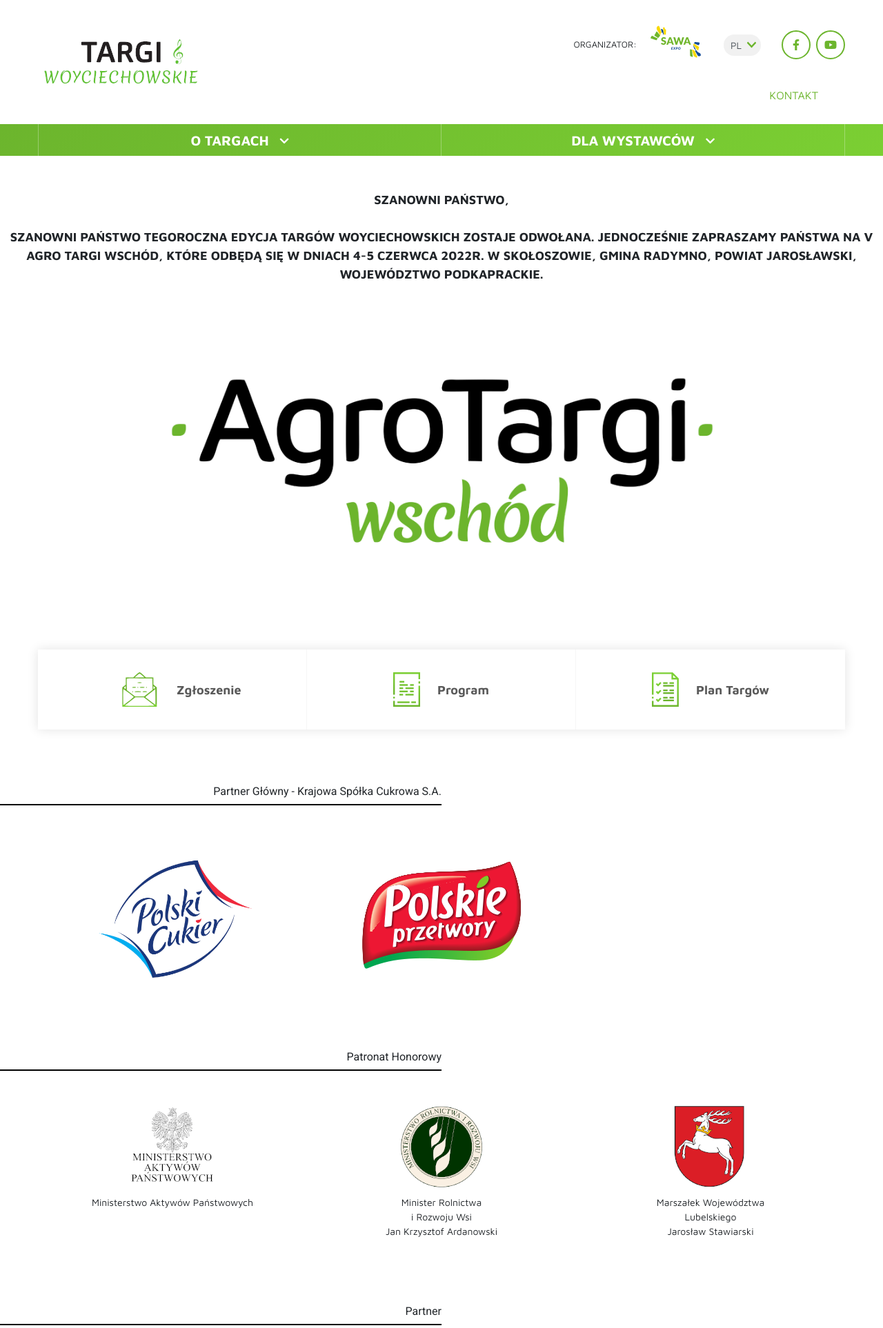
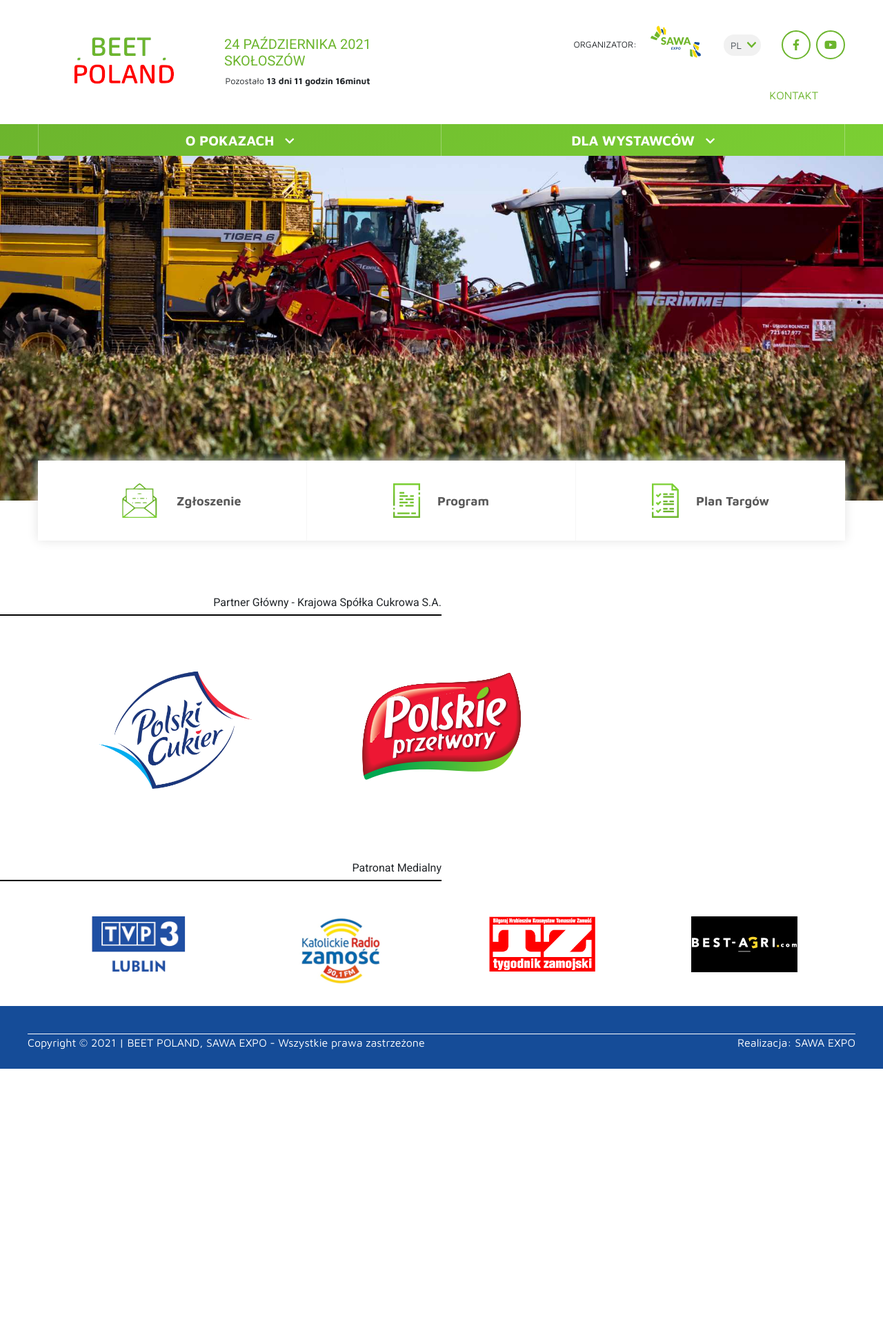
Before and after one commit to rmpgithub/beetpoland, a PHP site: page / in a window 1280 px wide. Shown: the top 1926 px of the page at 69% size. After the commit the page ends 1550 px from the top, so only its background shows below. Run offline with PHP 8.4, Linux system fonts and the light colour scheme; some libraries are stand-ins or nearby versions.

Commit message:
dodanie slider info ogólnych

```diff
--- a/footer.php
+++ b/footer.php
@@ -47,7 +47,7 @@
             </div>
         </div> -->
         <div class="row copyrights d-flex justify-content-center justify-content-lg-between">
-            <p>Copyright © 2020 | TARGI WOYCIECHOWSKIE, SAWA EXPO - Wszystkie prawa zastrzeżone</p>
+            <p>Copyright © 2021 | BEET POLAND, SAWA EXPO - Wszystkie prawa zastrzeżone</p>
             <p>Realizacja: SAWA EXPO</p>
         </div>
     </div>
--- a/header.php
+++ b/header.php
@@ -1,12 +1,12 @@
 <!DOCTYPE html>
 <html lang="pl">
 <head>
-    <title>Targi Woyciechowskie 2021 </title>
+    <title>Beet Poland 2021 </title>
     <!-- test rmpgit -->
 
     <meta name="viewport" content="width=device-width, initial-scale=1.0">
     <meta charset="UTF-8">
-    <meta name="description" content="Targi Woyciechowskie w Poturzynie, Targi Wojciechowskie, Targi Woyciechowskie, Targi Poturzyn">
+    <meta name="description" content="Kopanie buraka cukrowego w Skołoszowie, ">
 <!--    <link rel="stylesheet" href="https://maxcdn.bootstrapcdn.com/bootstrap/3.3.7/css/bootstrap.min.css"/>-->
     <link rel="stylesheet" href="https://stackpath.bootstrapcdn.com/bootstrap/4.4.1/css/bootstrap.min.css"/>
     <link rel="stylesheet" href="./dist/css/slick.css">
@@ -30,14 +30,7 @@
     <link rel="stylesheet" href="https://cdnjs.cloudflare.com/ajax/libs/simplelightbox/1.11.1/simplelightbox.css">
 
    <!-- Global site tag (gtag.js) - Google Analytics -->
-<script async src="https://www.googletagmanager.com/gtag/js?id=UA-166457108-2"></script>
-<script>
-  window.dataLayer = window.dataLayer || [];
-  function gtag(){dataLayer.push(arguments);}
-  gtag('js', new Date());
 
-  gtag('config', 'UA-166457108-2');
-</script>
 
 
 
@@ -53,8 +46,8 @@
             <a href="index.php"><img src="./src/assets/img/logo.png" alt="Logo"></a>
         </div>
         <div class="col-12 col-sm-6 col-lg-auto pt-3 pt-sm-0 d-flex flex-column justify-content-center align-items-center align-content-sm-start">
-            <!-- <h3 class="heading-3"> 4-5 WRZEŚNIA 2021 <br> POTURZYN</h3>
-            <small>Pozostało <b id="counter"></b></small> -->
+            <h3 class="heading-3">24 PAŹDZIERNIKA 2021 <br> SKOŁOSZÓW</h3>
+            <small>Pozostało <b id="counter"></b></small>
         </div>
         <div class="col-12 col-lg pt-3 pt-md-0">
             <div class="row d-flex justify-content-end">
@@ -78,7 +71,7 @@
 <!--                    </select>-->
 <!--                </div>  -->
                 <div class="col-6 col-md-auto d-flex align-items-center">
-                    <a href="https://www.facebook.com/TargiWoyciechowskie" target="_blank" class="icon-circle mr-2"><i class="fab fa-facebook-f"></i></a>
+                    <a href="https://www.facebook.com/" target="_blank" class="icon-circle mr-2"><i class="fab fa-facebook-f"></i></a>
                     <a href="https://www.youtube.com/channel/UCuCU9C1ozVR60ASLK4T1vjw/featured" target="_blank" class="icon-circle"><i class="fab fa-youtube"></i></a>
                 </div>
             </div>
@@ -112,10 +105,10 @@
         <div class="row">
             <div class="col">
                 <ul>
-                    <li><span>O TARGACH <i class="fa fa-chevron-down ml-3"></i></span>
+                    <li><span>O POKAZACH <i class="fa fa-chevron-down ml-3"></i></span>
                         <ul>
                             <li>
-                                <a href="o-targach.php">O TARGACH</a>
+                                <a href="o-targach.php">O POKAZACH</a>
                             </li>
                             <li>
                                 <a href="galeria.php">GALERIA</a>
--- a/index.php
+++ b/index.php
@@ -1,33 +1,18 @@
 <?php require_once('header.php') ?>
-
-<!-- <div class="dla_firm">Stanisław Sawa - PPHU SAWA-EXPO, NIP 921-133-95-62, przeprasza Polską Izbę Gospodarczą Maszyn i Urządzeń Rolniczych w Toruniu za bezprawne naruszenie jej praw do znaku słowno-graficznego AGRO SHOW i wyraża ubolewanie z tego faktu deklarując nie dokonywanie tego rodzaju naruszeń w przyszłości. <br></div>
- -->
 
 <!-- <div class="container" style="margin-top: 30px;">
     <div class="videoWrapper">
         <iframe  src="https://www.youtube.com/embed/kcm6l62xqo8" frameborder="0" allowfullscreen></iframe>
     </div>
 </div>
+
  -->
-
- <div class="dla_firm">Szanowni Państwo,<br><br>
-
-        Szanowni Państwo tegoroczna edycja Targów Woyciechowskich zostaje odwołana. Jednocześnie zapraszamy Państwa na V Agro Targi Wschód, które odbędą się w dniach 4-5 Czerwca 2022r. w Skołoszowie, gmina Radymno, powiat jarosławski, województwo podkaprackie.
-
-
-</div>
-<div class="container gallery gallery-index " style="margin-top: 0px;">
-
-
-            <div class="row justify-content-md-center">
-                <div class="col-9 "><a href="https://www.agrotargiwschod.pl/"><img class="Thumbnail" src="./src/assets/img/_update/ATW.PNG" alt=""></a></div>
-            </div>
-
-</div>
 
 
 
-<?php /*require_once('slider.php')*/ ?>
+
+
+<?php require_once('slider.php') ?>
 
 
 
@@ -152,7 +137,7 @@
 
 </div>
 
-<div class="patrons-index">
+<!-- <div class="patrons-index">
 
     <div class="assosiates">
         <div class="container" id="patronat">
@@ -192,9 +177,9 @@
 
 
 
-</div>
+</div> -->
 
-<div class="patrons-index">
+<!-- <div class="patrons-index">
 
     <div class="assosiates">
         <div class="container" id="patronat">
@@ -254,7 +239,7 @@
 
 
 </div>
-
+ -->
 
 
 
@@ -289,15 +274,14 @@
         </div>
  </div>
 
-<div class="container gallery">
+<!-- <div class="container gallery">
 
 
         <div class="row">
             <div class="col-md-offset-1"><a href="./src/assets/pdf/plan/Plan.png"><img class="Thumbnail" src="./src/assets/pdf/plan/Plan.png" alt=""></a></div>
 
         </div>
-
-    </div>
+</div> -->
 
 
 
--- a/slider.php
+++ b/slider.php
@@ -6,6 +6,11 @@
                 <div class="slide"><img src="./src/assets/img/slider/2.png" alt="2"></div>
                 <div class="slide"><img src="./src/assets/img/slider/3.png" alt="3"></div>
                 <div class="slide"><img src="./src/assets/img/slider/4.png" alt="4"></div>
+                <div class="slide"><img src="./src/assets/img/slider/5.png" alt="1"></div>
+                <div class="slide"><img src="./src/assets/img/slider/6.png" alt="2"></div>
+                <div class="slide"><img src="./src/assets/img/slider/7.png" alt="3"></div>
+                <div class="slide"><img src="./src/assets/img/slider/8.png" alt="4"></div>
+
             </div>
         </div>
     </div>
--- a/src/js/main.js
+++ b/src/js/main.js
@@ -31,7 +31,7 @@
 });
 
 // Set the date we're counting down to
-var countDownDate = new Date("september 4, 2021 09:00:00").getTime();
+var countDownDate = new Date("OCTOBER 24, 2021 09:00:00").getTime();
 
 // Update the count down every 1 second
 var x = setInterval(function () {
```
Also changed, not shown: kontakt.php (+8 -5 lines), src/assets/img/logo.png, src/assets/img/slider/1.png, src/assets/img/slider/10.png (deleted), src/assets/img/slider/11.png (deleted), src/assets/img/slider/2.png, src/assets/img/slider/3.png, src/assets/img/slider/4.png, src/assets/img/slider/5.png, src/assets/img/slider/6.png, src/assets/img/slider/7.png, src/assets/img/slider/8.png, src/assets/img/slider/9.png (deleted), src/assets/img/slider/Plakat.png (deleted).
